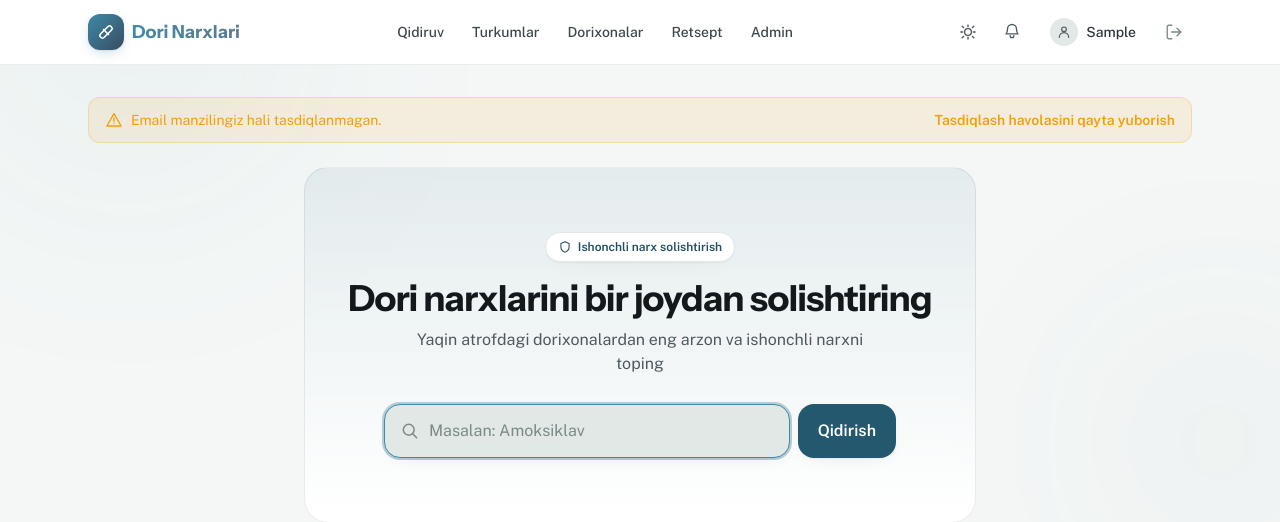
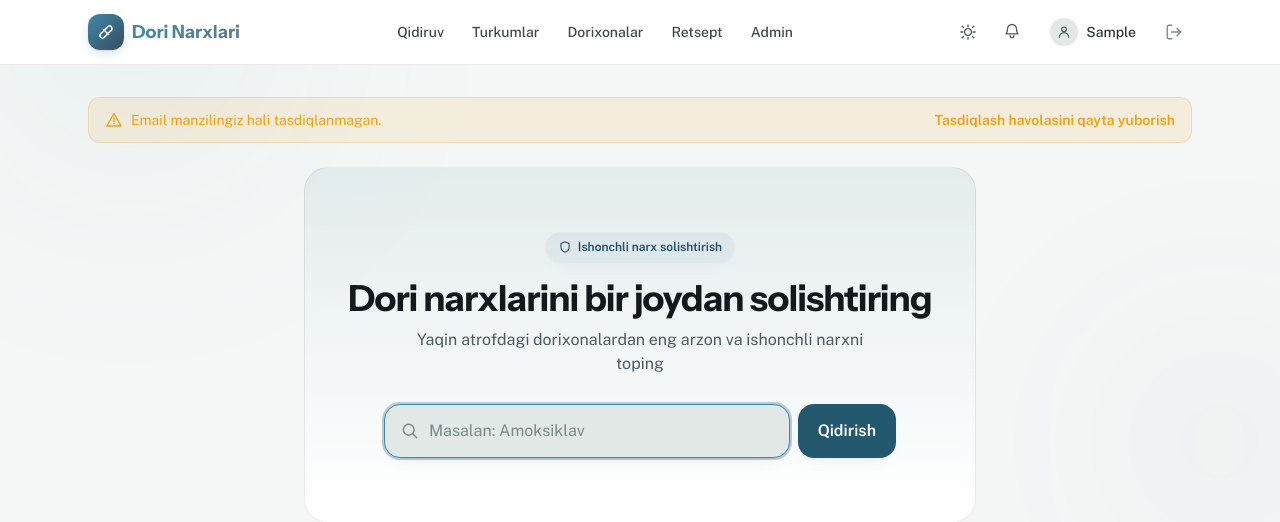
Before and after one commit to game227/apteka, a Django app: page / in a window 1280 px wide. Shown: the top 522 px of the page. Run offline with Django 5.2, Linux system fonts and the light colour scheme; the visitor is signed in with stand-in values (Sample User, id 1); data that the repository does not hold is empty; some libraries are stand-ins or nearby versions.

Commit message:
Qorong'i rejimda ko'rinmas bo'lgan yana ikkita kontrast xatosini tuzatish
- Bosh sahifadagi "Ishonchli narx solishtirish" belgisi: bg-white (doim oq)
  + text-brand-700 (qorong'i rejimda ochiq rangga aylanadi) - endi
  bg-brand-50 (temaga mos) ishlatildi
- Dorixona panelidagi "Yuklash" (CSV) tugmasi: bg-ink-900 (qorong'i
  rejimda deyarli oqqa aylanadi) + text-white - endi doim qorong'i
  qoladigan bg-slate-800 ishlatildi

Co-Authored-By: Claude Sonnet 5 <noreply@anthropic.com>
Claude-Session: https://claude.ai/code/session_0161aEt8DMEjiAcmbcfS5Uv5

```diff
--- a/templates/catalog/home.html
+++ b/templates/catalog/home.html
@@ -5,7 +5,7 @@
 <div class="mx-auto max-w-2xl">
 
   <div class="relative overflow-hidden rounded-3xl glass px-6 py-14 sm:py-16 text-center mb-8 animate-fade-up" style="background:linear-gradient(180deg, rgb(var(--brand-tint) / .08), rgb(var(--glass-bg)));">
-    <span class="relative inline-flex items-center gap-1.5 rounded-full bg-white border border-ink-200 text-brand-700 text-xs font-semibold px-3 py-1.5 mb-4 shadow-card">
+    <span class="relative inline-flex items-center gap-1.5 rounded-full bg-brand-50 border border-ink-200 text-brand-700 text-xs font-semibold px-3 py-1.5 mb-4 shadow-card">
       {% icon 'shield' 'w-3.5 h-3.5' %} Ishonchli narx solishtirish
     </span>
     <h1 class="relative font-display text-3xl sm:text-4xl font-bold tracking-tight text-ink-900">Dori narxlarini bir joydan solishtiring</h1>
--- a/templates/pharmacies/staff_panel.html
+++ b/templates/pharmacies/staff_panel.html
@@ -59,7 +59,7 @@
       <h2 class="font-semibold text-ink-900 flex items-center gap-2">{% icon 'upload' 'w-4.5 h-4.5 text-brand-600' %} CSV orqali ko'plab narx yuklash</h2>
       <p class="text-xs text-ink-400">Ustunlar: <code class="bg-ink-200 px-1 py-0.5 rounded">drug_id</code> yoki <code class="bg-ink-200 px-1 py-0.5 rounded">trade_name</code>, <code class="bg-ink-200 px-1 py-0.5 rounded">price</code>, <code class="bg-ink-200 px-1 py-0.5 rounded">in_stock</code></p>
       {{ csv_form.file }}
-      <button class="w-full rounded-xl bg-ink-900 px-4 py-2.5 text-sm font-semibold text-white hover:bg-ink-800 active:scale-[0.98] transition-all">Yuklash</button>
+      <button class="w-full rounded-xl bg-slate-800 px-4 py-2.5 text-sm font-semibold text-white hover:bg-slate-700 active:scale-[0.98] transition-all">Yuklash</button>
     </form>
   </div>
 
```
